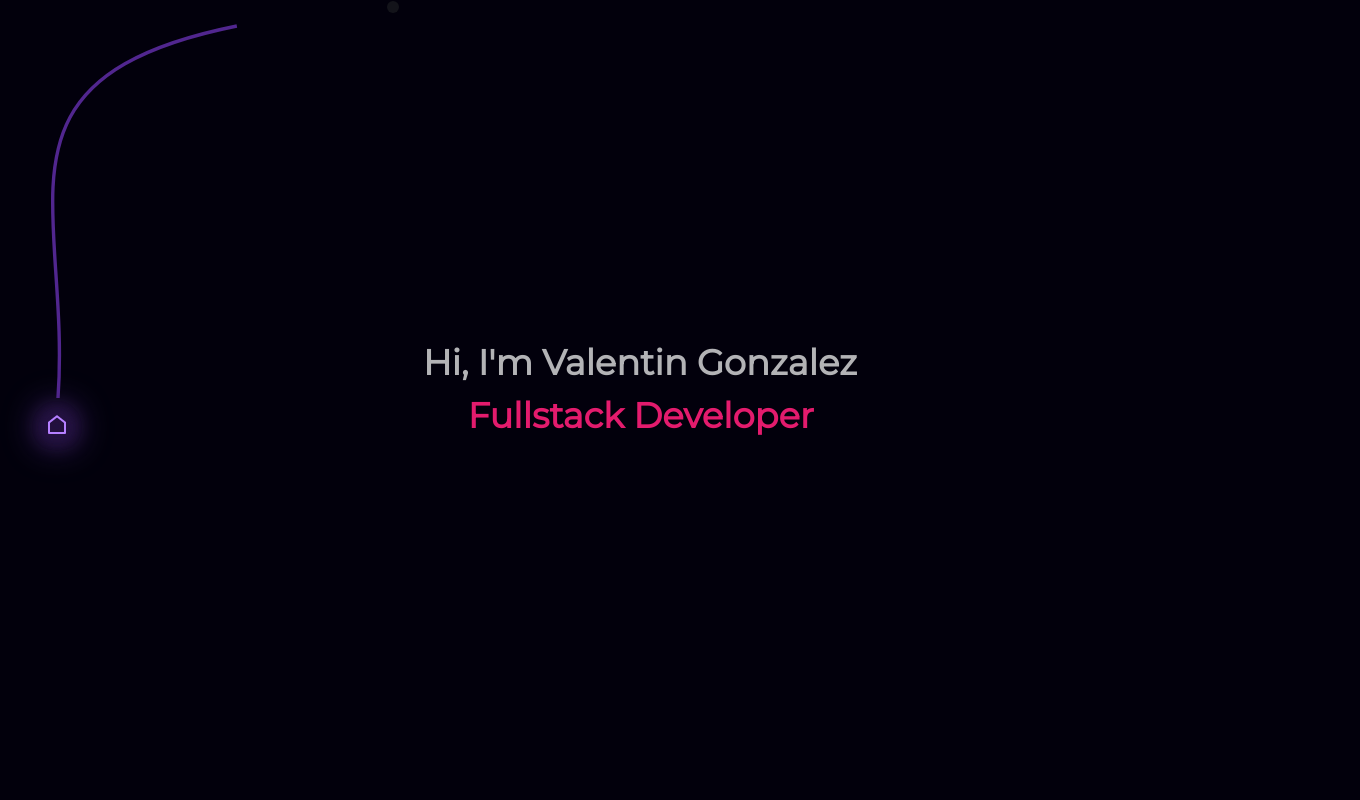
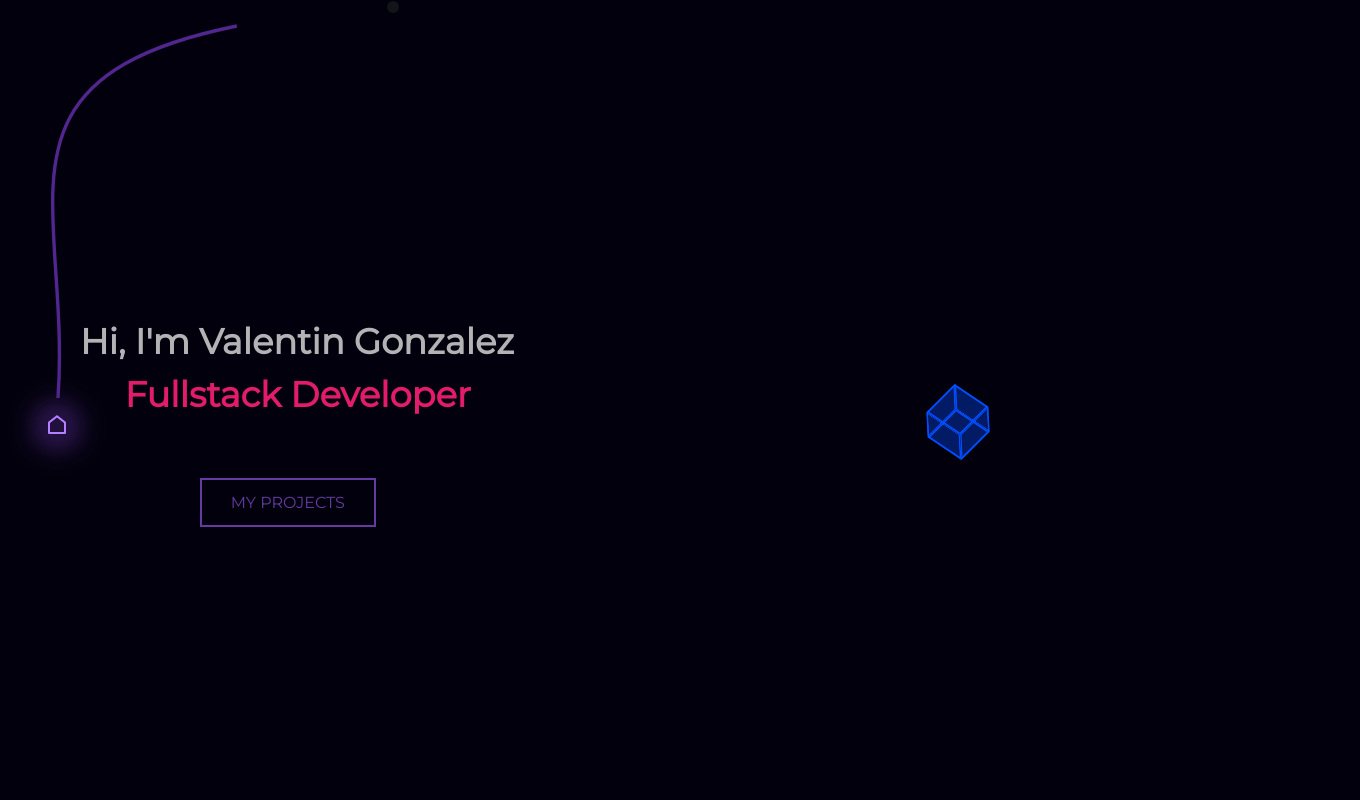
Before and after one commit to Tintaa307/portfolio-profesional, a React (Vite) app: page / in a window 1280 px wide. Shown: the top 800 px of the page, 1360 px wide, since content can reach past the window. Built offline with nearby package versions, Linux system fonts and the light colour scheme; a web font is replaced by a local one.

Commit message:
add render 3d

```diff
--- a/package.json
+++ b/package.json
@@ -9,10 +9,12 @@
     "preview": "vite preview"
   },
   "dependencies": {
+    "@splinetool/react-spline": "^2.2.3",
     "bootstrap": "5.2.2",
     "framer-motion": "7.6.2",
     "react": "^18.2.0",
     "react-dom": "^18.2.0",
+    "react-simple-typewriter": "^4.0.5",
     "scrollreveal": "4.0.9",
     "styled-components": "^5.3.6",
     "three": "^0.146.0"
--- a/src/App.jsx
+++ b/src/App.jsx
@@ -16,16 +16,7 @@ function App() {
         <Preload setLoading={setLoading} />
       ) : (
         <>
-          <motion.div
-            initial={{ x: -1200 }}
-            animate={{ x: 0 }}
-            transition={{
-              duration: 1.5,
-              bounce: 0.4,
-              type: "spring",
-            }}
-            className="container-all"
-          >
+          <motion.div className="container-all">
             <Nav />
             <Home />
             <About />
--- a/src/components/about/About.jsx
+++ b/src/components/about/About.jsx
@@ -20,6 +20,13 @@ const About = () => {
       distance: "100px",
       delay: 300,
     })
+
+    sr.reveal(".container-description", {
+      duration: 1000,
+      origin: "left",
+      distance: "100px",
+      delay: 400,
+    })
   }, [])
 
   return (
@@ -29,6 +36,19 @@ const About = () => {
       <div className="container-content-about">
         <Habilities />
       </div>
+      <div className="container-about-me">
+        <div className="container-description">
+          <p className="description">
+            <span>
+              Im a FullStack Developer with a passion for learning new
+              technologies and creating new things.{" "}
+            </span>
+            Im so enthusiastic about the web development and i love backend too.
+            I have a lot of experience with React, Node, Express, MongoDB,
+            MySQL, and more.
+          </p>
+        </div>
+      </div>
     </section>
   )
 }
--- a/src/components/about/about.css
+++ b/src/components/about/about.css
@@ -41,30 +41,11 @@
   transition: var(--transition);
 }
 
-.section-about
-  .container-content-about
-  .container-habilities
-  .hability
-  svg:hover
-  path {
-  fill: #fff;
-  transition: var(--transition);
-}
-
-.section-about
-  .container-content-about
-  .container-habilities
-  .hability
-  svg:hover
-  i {
-  color: #e31b6d;
-  transition: var(--transition);
-}
-
 .section-about .container-content-about .container-habilities .hability h3 {
   color: rgba(255, 255, 255, 0.7);
   font-size: 1.2rem;
   margin-top: 0.8rem;
+  user-select: none;
 }
 
 .section-about .container-content-about .container-habilities .hability p {
@@ -72,6 +53,7 @@
   justify-content: center;
   font-size: 0.8rem;
   padding: 15px 10px;
+  user-select: none;
 }
 
 .section-about .container-content-about .container-habilities .hability i {
@@ -80,4 +62,29 @@
   margin-top: 20px;
   color: #fff;
   font-size: 3rem;
+  user-select: none;
 }
+
+.section-about .container-about-me {
+  width: 100%;
+  height: 100%;
+}
+
+.section-about .container-about-me .container-description {
+  position: absolute;
+  width: 40%;
+  margin-top: 10rem;
+  left: 130px;
+  margin-bottom: 3rem;
+}
+
+.section-about .container-about-me .container-description p {
+  color: #fff;
+  font-size: 1.4rem;
+  line-height: 35px;
+}
+
+.section-about .container-about-me .container-description p span {
+  color: #e31b6d;
+  font-weight: bold;
+}
--- a/src/components/home/Home.jsx
+++ b/src/components/home/Home.jsx
@@ -3,21 +3,22 @@ import "./home.css"
 import { motion } from "framer-motion"
 import ScrollReveal from "scrollreveal"
 import Blob from "./Blob"
-import Escritorio from "./Escritorio"
 import HomeLine from "../../assets/home-line.png"
 import UserLine from "../../assets/user-fill.png"
+import Render from "./Render"
 
 const Home = () => {
+  const [isLoading, setIsLoading] = useState(false)
+  const [active, setActive] = useState("")
+
   useEffect(() => {
-    const sr = ScrollReveal()
+    setTimeout(() => {
+      setIsLoading(true)
+      console.log(isLoading)
+    }, 3500)
 
-    sr.reveal(".container-presentation", {
-      duration: 1000,
-      origin: "top",
-      distance: "100px",
-      delay: 400,
-    })
-  })
+    isLoading ? setActive("active") : setActive("")
+  }, [isLoading])
 
   return (
     <main id="home" className="container-main">
@@ -32,7 +33,7 @@ const Home = () => {
           <path
             d="M335.856 7.26282C-102.137 38.9061 23.5395 177.15 8 398"
             stroke="#51268F"
-            stroke-width="3.4"
+            strokeWidth="3.4"
           />
           <circle
             cx="343"
@@ -40,7 +41,7 @@ const Home = () => {
             r="6"
             fill="#13131A"
             stroke="#51268F"
-            stroke-width="2"
+            strokeWidth="2"
           />
         </svg>
         <div className="container-home-icon">
@@ -72,10 +73,26 @@ const Home = () => {
             Hi, I'm Valentin Gonzalez <br />
             <span>Fullstack Developer</span>
           </h1>
+          <a className="button-home" href="#">
+            <button className="button">My Projects</button>
+          </a>
         </div>
-        <div className="container-animation">
-          <Blob />
-        </div>
+        {isLoading ? (
+          <div className={["container-render", active].join(" ")}>
+            <Render />
+          </div>
+        ) : (
+          <div className={["container-loader", active].join(" ")}>
+            <div className="spinner">
+              <div></div>
+              <div></div>
+              <div></div>
+              <div></div>
+              <div></div>
+              <div></div>
+            </div>
+          </div>
+        )}
       </div>
     </main>
   )
--- /dev/null
+++ b/src/components/home/Render.jsx
@@ -0,0 +1,10 @@
+import Spline from "@splinetool/react-spline"
+import React, { useRef, useState, useEffect } from "react"
+
+const Render = () => {
+  return (
+    <Spline scene="https://prod.spline.design/He-z9g9oyfhVfipN/scene.splinecode" />
+  )
+}
+
+export default Render
--- a/src/components/home/home.css
+++ b/src/components/home/home.css
@@ -5,7 +5,6 @@
   width: 100%;
   height: 100vh;
   display: grid;
-  place-content: center;
 }
 
 .container-main .container-line {
@@ -35,7 +34,7 @@
   width: 4px;
   margin: 22px 6px;
   border-radius: 10px;
-  height: 850px;
+  height: 750px;
   background-image: linear-gradient(
     to bottom,
     #51268f,
@@ -53,6 +52,9 @@
 }
 
 .container-main .container-home-content .container-presentation {
+  position: absolute;
+  top: 40%;
+  left: 80px;
   width: 100%;
 }
 
@@ -66,6 +68,63 @@
   top: 10px;
   color: #e31b6d;
   margin-left: 2.8rem;
+}
+
+.container-main .container-home-content .container-presentation a {
+  position: relative;
+  top: 40px;
+  left: 120px;
+}
+
+.container-main .container-home-content .container-presentation a .button {
+  padding: 0.8em 1.8em;
+  border: 2px solid #653aa3;
+  position: relative;
+  overflow: hidden;
+  background-color: transparent;
+  text-align: center;
+  text-transform: uppercase;
+  font-size: 16px;
+  transition: 0.3s ease-in-out;
+  z-index: 1;
+  font-family: inherit;
+  color: #653aa3;
+}
+
+.container-main
+  .container-home-content
+  .container-presentation
+  a
+  .button::before {
+  content: "";
+  width: 0;
+  height: 350%;
+  position: absolute;
+  top: 50%;
+  left: 50%;
+  transform: translate(-50%, -50%) rotate(45deg);
+  background: #653aa3;
+  transition: 0.3s ease-in-out;
+  display: block;
+  z-index: -1;
+}
+
+.container-main
+  .container-home-content
+  .container-presentation
+  a
+  .button:hover::before {
+  width: 105%;
+  transition: var(--transition);
+}
+
+.container-main
+  .container-home-content
+  .container-presentation
+  a
+  .button:hover {
+  color: #fff;
+  transition: var(--transition);
 }
 
 .container-main .container-home-content .container-animation {
@@ -103,6 +162,113 @@
   left: 80px;
 }
 
+.container-main .container-home-content .container-render {
+  position: absolute;
+  top: 45px;
+  right: 0;
+  display: none;
+}
+
+.container-main .container-home-content .container-render.active {
+  display: block;
+}
+
+/* spinner */
+
+.container-main .container-home-content .container-loader {
+  position: absolute;
+  top: 50%;
+  right: 300px;
+  display: block;
+}
+
+.container-main .container-home-content .container-loader.active {
+  display: none;
+}
+
+.container-main .container-home-content .container-loader .spinner {
+  width: 44px;
+  height: 44px;
+  animation: spinner-y0fdc1 2s infinite ease;
+  transform-style: preserve-3d;
+}
+
+.container-main .container-home-content .container-loader .spinner > div {
+  background-color: rgba(0, 77, 255, 0.2);
+  height: 100%;
+  position: absolute;
+  width: 100%;
+  border: 2px solid #004dff;
+}
+
+.container-main
+  .container-home-content
+  .container-loader
+  .spinner
+  div:nth-of-type(1) {
+  transform: translateZ(-22px) rotateY(180deg);
+}
+
+.container-main
+  .container-home-content
+  .container-loader
+  .spinner
+  div:nth-of-type(2) {
+  transform: rotateY(-270deg) translateX(50%);
+  transform-origin: top right;
+}
+
+.container-main
+  .container-home-content
+  .container-loader
+  .spinner
+  div:nth-of-type(3) {
+  transform: rotateY(270deg) translateX(-50%);
+  transform-origin: center left;
+}
+
+.container-main
+  .container-home-content
+  .container-loader
+  .spinner
+  div:nth-of-type(4) {
+  transform: rotateX(90deg) translateY(-50%);
+  transform-origin: top center;
+}
+
+.container-main
+  .container-home-content
+  .container-loader
+  .spinner
+  div:nth-of-type(5) {
+  transform: rotateX(-90deg) translateY(50%);
+  transform-origin: bottom center;
+}
+
+.container-main
+  .container-home-content
+  .container-loader
+  .spinner
+  div:nth-of-type(6) {
+  transform: translateZ(22px);
+}
+
+@keyframes spinner-y0fdc1 {
+  0% {
+    transform: rotate(45deg) rotateX(-25deg) rotateY(25deg);
+  }
+
+  50% {
+    transform: rotate(45deg) rotateX(-385deg) rotateY(25deg);
+  }
+
+  100% {
+    transform: rotate(45deg) rotateX(-385deg) rotateY(385deg);
+  }
+}
+
+/* animations */
+
 @keyframes line {
   0% {
     stroke-dashoffset: -450;
--- a/src/components/nav/Nav.jsx
+++ b/src/components/nav/Nav.jsx
@@ -91,6 +91,7 @@ const Nav = () => {
                 <div
                   onClick={handleClick}
                   id={id}
+                  key={index}
                   className={["container-li", selected].join(" ")}
                 >
                   <li key={index} className="list-item">
@@ -108,7 +109,7 @@ const Nav = () => {
       <div className="container-open-tag-idiom">
         <i
           onClick={handleOpen}
-          class={["ri-arrow-down-s-line", open].join(" ")}
+          className={["ri-arrow-down-s-line", open].join(" ")}
         ></i>
         <div className="container-idioms"></div>
       </div>
```
Also changed, not shown: src/components/home/Escritorio.jsx (deleted, +0 -76 lines), 1 other file (tests, documents, lock files or other folders).
